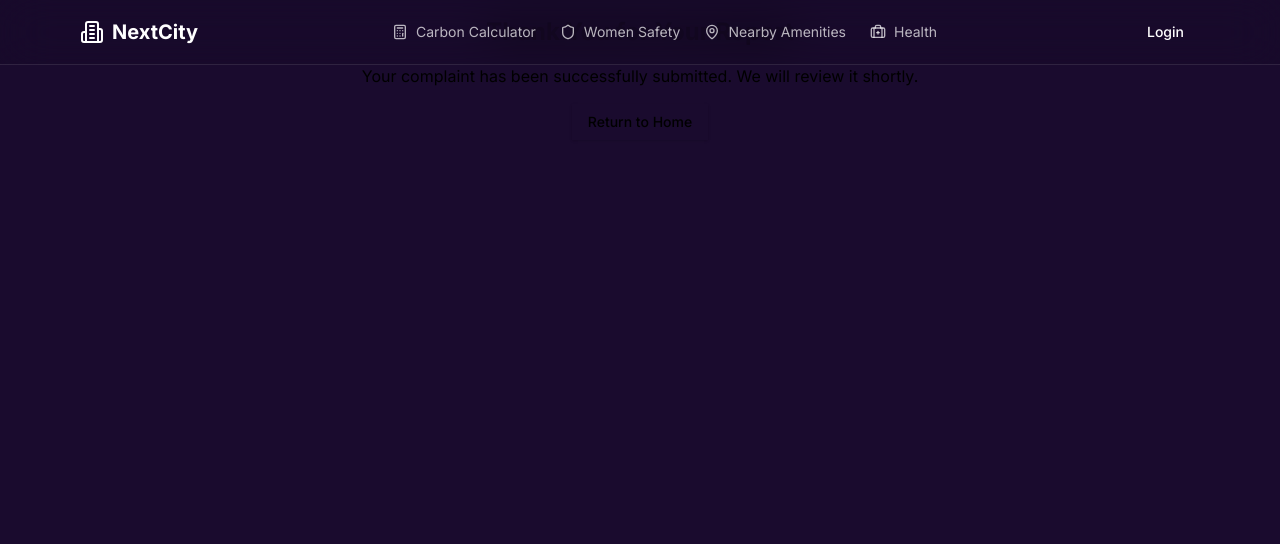
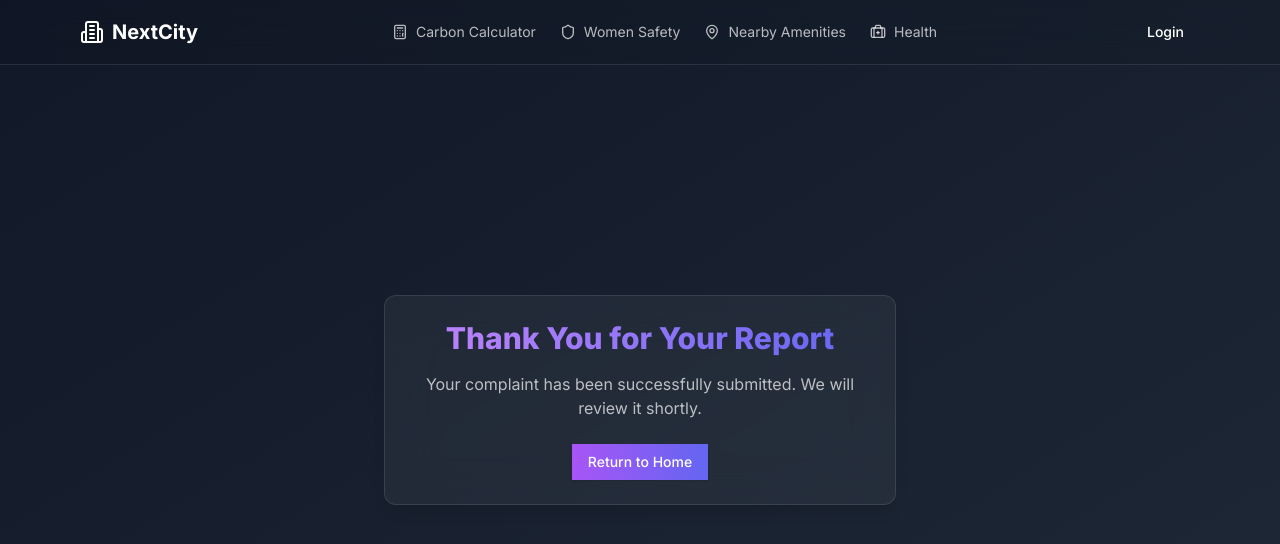
Before and after one commit to JayeshWani7/future-city, a Next.js app: page /thank-you in a window 1280 px wide. Shown: the top 544 px of the page. Built offline with nearby package versions, Linux system fonts and the light colour scheme; no server answers.

Commit message:
add link to title in header

```diff
--- a/src/app/thank-you/page.tsx
+++ b/src/app/thank-you/page.tsx
@@ -1,14 +1,20 @@
-import Link from 'next/link'
-import { Button } from "@/components/ui/button"
+import Link from "next/link";
+import { Button } from "@/components/ui/button";
 
 export default function ThankYouPage() {
   return (
-    <div className="max-w-2xl mx-auto p-4 text-center">
-      <h1 className="text-2xl font-bold mb-4">Thank You for Your Report</h1>
-      <p className="mb-4">Your complaint has been successfully submitted. We will review it shortly.</p>
-      <Button asChild>
-        <Link href="/">Return to Home</Link>
-      </Button>
+    <div className="min-h-screen flex items-center justify-center bg-gradient-to-br from-gray-900 to-gray-800 text-white">
+      <div className="w-full max-w-lg p-6 bg-white/5 border border-white/10 backdrop-blur-xl rounded-xl shadow-lg text-center">
+        <h1 className="text-3xl font-extrabold text-transparent bg-clip-text bg-gradient-to-r from-purple-400 to-indigo-500 mb-4">
+          Thank You for Your Report
+        </h1>
+        <p className="text-white/70 mb-6">
+          Your complaint has been successfully submitted. We will review it shortly.
+        </p>
+        <Button asChild className="bg-gradient-to-r from-purple-500 to-indigo-500 hover:from-purple-600 hover:to-indigo-600">
+          <Link href="/">Return to Home</Link>
+        </Button>
+      </div>
     </div>
-  )
+  );
 }
--- a/src/components/header.tsx
+++ b/src/components/header.tsx
@@ -34,7 +34,7 @@
     <header className="fixed px-20 top-0 z-50 w-full border-b border-white/10 bg-black/5 backdrop-blur-xl">
       <div className="container flex h-16 items-center justify-between">
         <div className="flex items-center gap-2 font-bold text-white">
-          <Building2 className="h-6 w-6" />
+          <Building2 onClick={() => router.push("/")} className="h-6 w-6" />
           <span className="text-xl">NextCity</span>
         </div>
         <MainNav />
```
